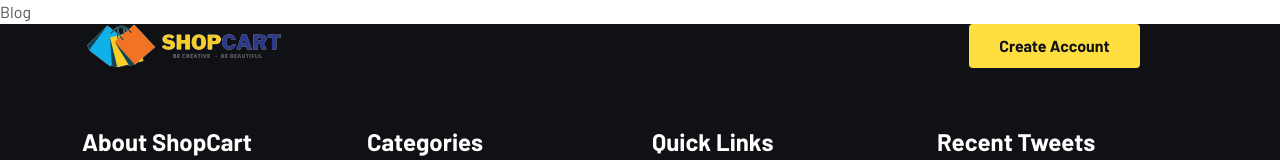
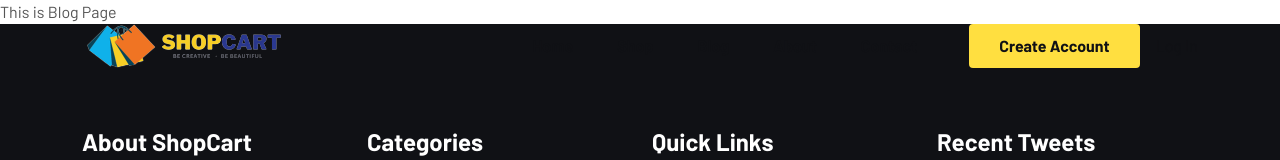
Before and after one commit to mdmahfuz307/ShopMart-Ecommerce-Client, a React (Vite) app: page /blog in a window 1280 px wide. Shown: the top 160 px of the page. Built offline with nearby package versions, Linux system fonts and the light colour scheme.

Commit message:
Blog Page Update

```diff
--- a/src/pages/Blog/Blog.jsx
+++ b/src/pages/Blog/Blog.jsx
@@ -2,7 +2,7 @@ import React from 'react'
 
 const Blog = () => {
   return (
-    <div>Blog</div>
+    <div>This is Blog Page</div>
   )
 }
 
```
